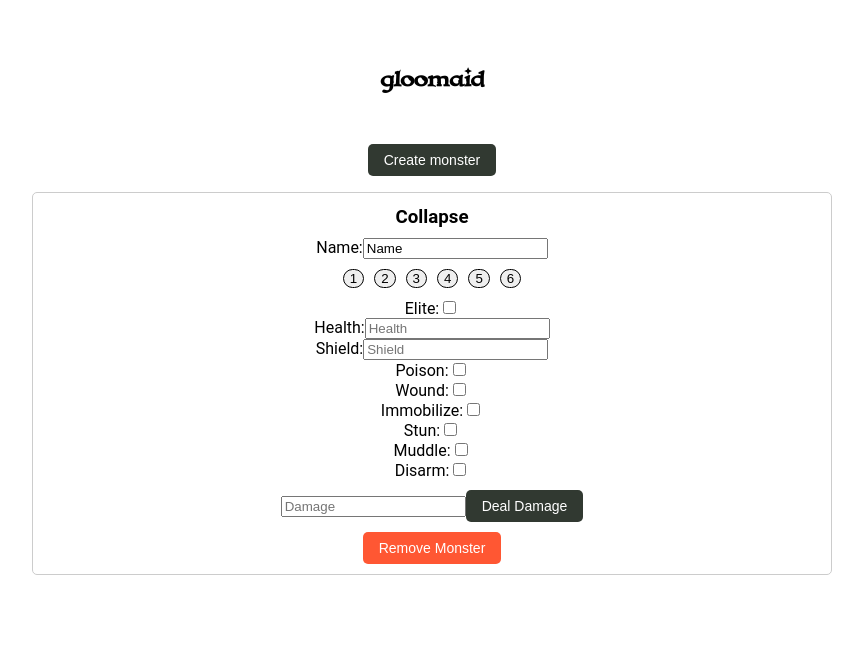
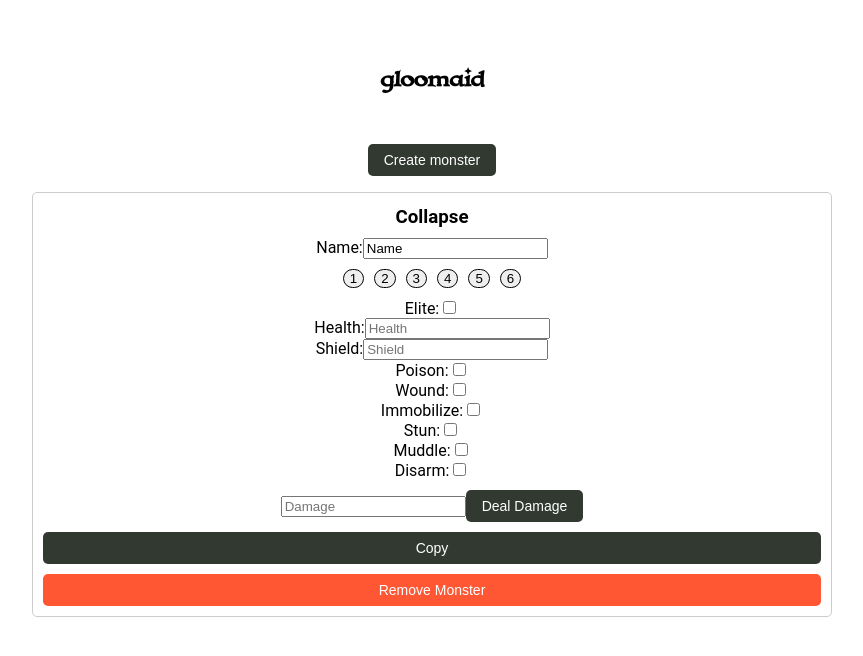
Before and after one commit to ViktorSjoblom/gloomaid, a Vue app: page / in a window 1280 px wide. Both pictures are taken after a click on the button "Create monster". Shown: the top 656 px of the page, without its empty margins (208-1071 px from the left). Built offline with nearby package versions, Linux system fonts and the light colour scheme.

Commit message:
Added copy

```diff
--- a/src/components/MonsterCard.vue
+++ b/src/components/MonsterCard.vue
@@ -50,7 +50,10 @@
       <input v-model="damageAmount" type="number" min="0" placeholder="Damage" />
       <button class="button-style" @click="dealDamage">Deal Damage</button>
     </div>
+    <div style="display:flex;flex-direction:column;">
+    <button class="button-style copy" @click="copyMonster">Copy</button>
     <button class="button-style remove" @click="removeMonster">Remove Monster</button>
+    </div>
   </div>
     </div>
     </div>
@@ -71,6 +74,11 @@ export default {
     };
   },
   methods: {
+    copyMonster() {
+    const copiedMonster = { ...this.monster }; // Create a shallow copy of the monster object
+    copiedMonster.id = Date.now(); // Generate a new ID for the copied monster
+    this.$emit('copy', copiedMonster); // Emit a 'copy' event with the copied monster as the payload
+  },
     toggleExpanded() {
       this.showNameOnly = !this.showNameOnly;
     },
--- a/src/components/MonsterTracker.vue
+++ b/src/components/MonsterTracker.vue
@@ -8,6 +8,7 @@
             <MonsterCard
               :monster="monster"
               @remove="removeMonster"
+              @copy="copyMonster"
             ></MonsterCard>
           </li>
         </ul>
@@ -30,6 +31,10 @@ export default {
     };
   },
   methods: {
+    copyMonster(copiedMonster) {
+    this.monsters.push(copiedMonster);
+    this.saveMonsters(); // Save the updated monsters array
+  },
     saveMonsters() {
       const monsters = JSON.stringify(this.monsters);
       localStorage.setItem('monsters', monsters);
```
